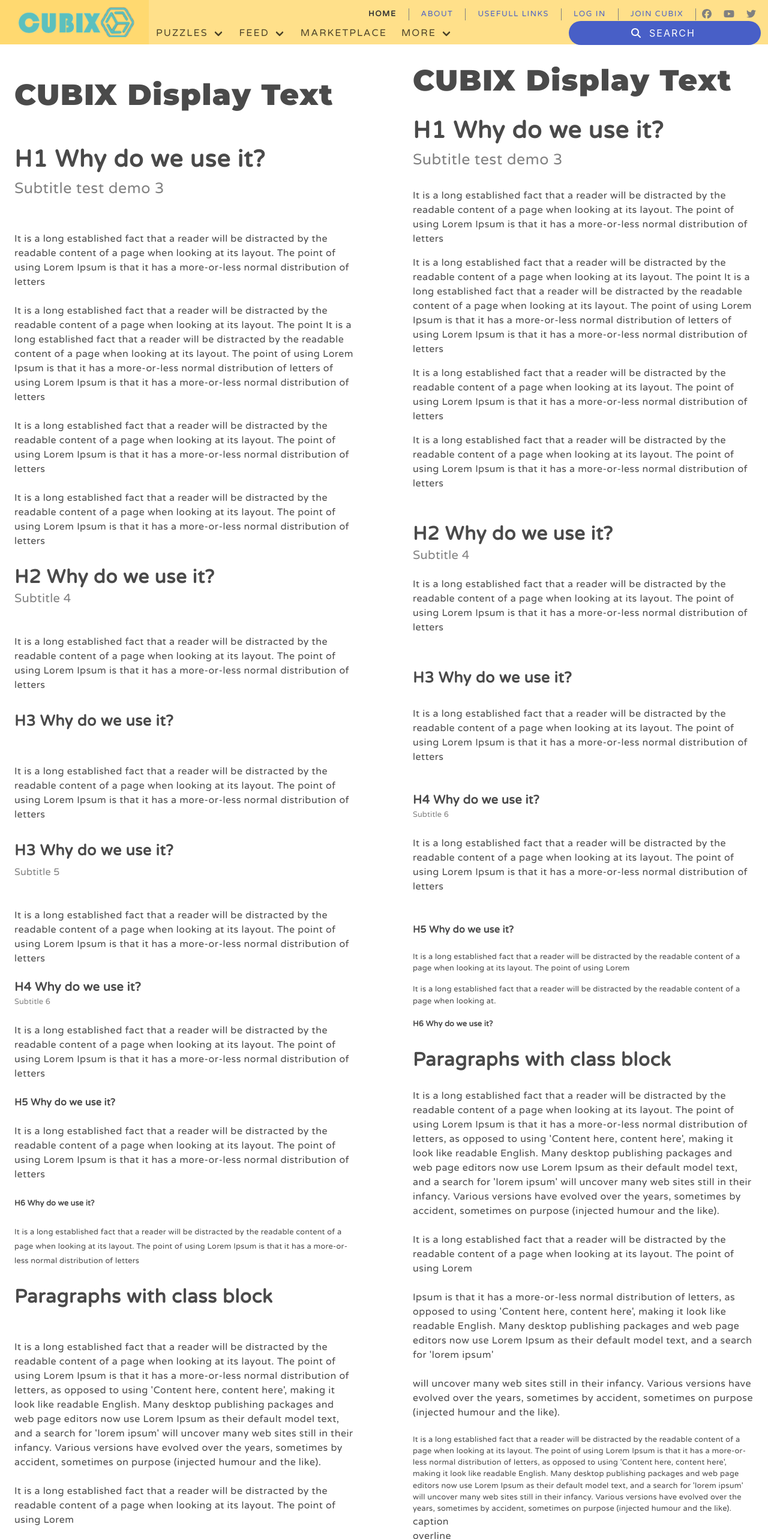
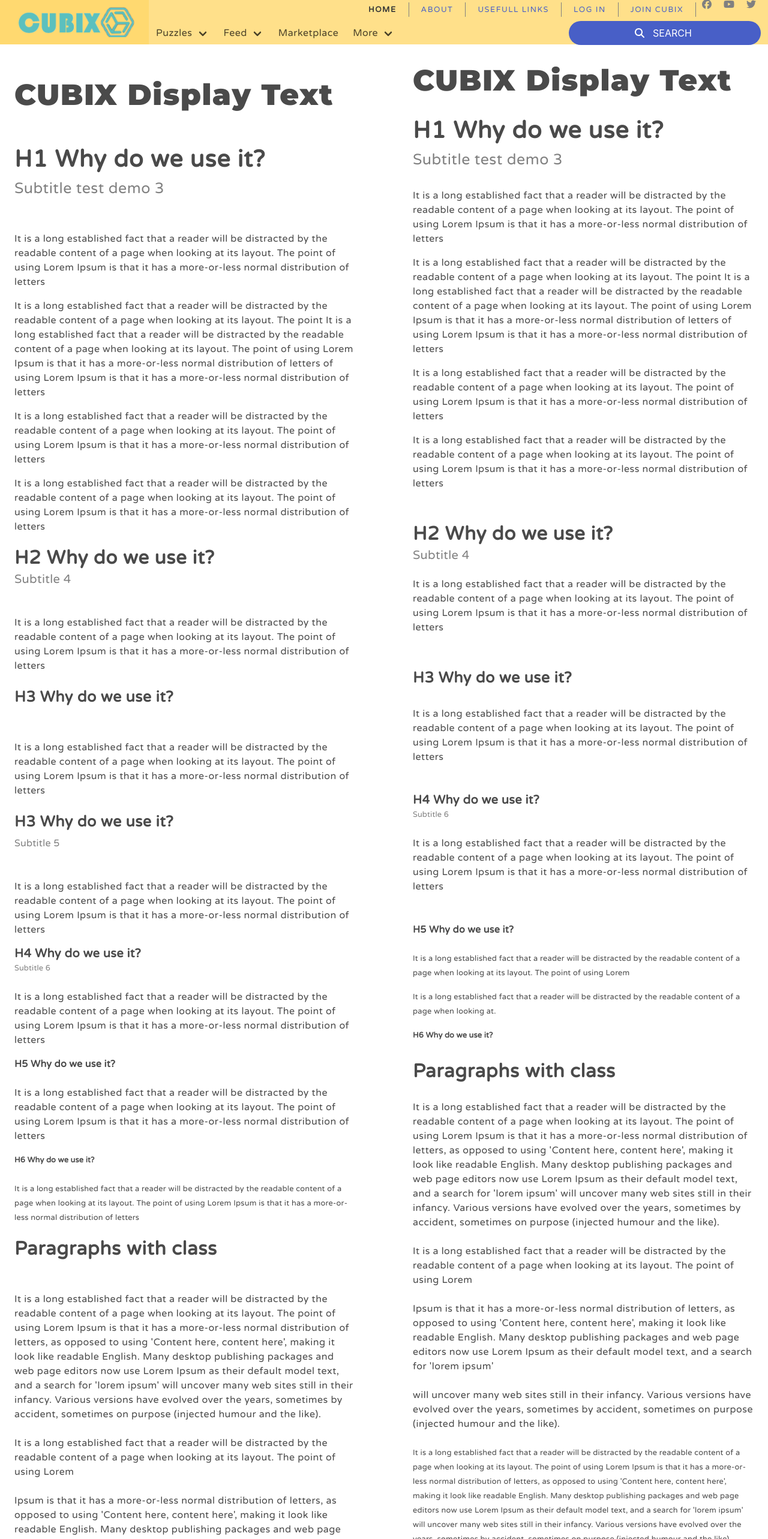
Before and after one commit to a-spasov/cubix, a Vue app: page / in a window 1280 px wide. Shown: the top 2566 px of the page at 60% size. Built offline with nearby package versions, Linux system fonts and the light colour scheme.

Commit message:
setup project: spacings

```diff
--- a/src/assets/sass/typography.scss
+++ b/src/assets/sass/typography.scss
@@ -11,7 +11,7 @@
   --grid-unit: 1.5rem;
 
   /* font sizes */
-  --text-xxs: calc(var(--text-base-size) / pow(var(--text-scale-ratio) * (var(--text-scale-ratio))));
+  --text-xxs: calc(var(--text-base-size) / (var(--text-scale-ratio) * (var(--text-scale-ratio))S));
   --text-xs: calc(var(--text-base-size) / (var(--text-scale-ratio)));
   --text-s: var(--text-base-size);
   --text-m: calc(var(--text-base-size) * var(--text-scale-ratio));
@@ -181,7 +181,6 @@ h6,
 @for $c from 3 through 6 {
   .subtitle-#{$c} {
     font-weight: 500;
-    // line-height: 150%;
     color: gray;
   }
 }
@@ -194,169 +193,18 @@ h6,
 }
 
 .caption {
-  font-size: var(--text-xxs);
-  line-height: 150%;
+  font-size: var(--text-xs);
+  line-height: var(--grid-line-m);
   letter-spacing: 0.4px;
 }
 
-.overline-1 {
-  font-size: var(--text-s);
-  text-transform: uppercase;
-  line-height: 150%;
-  letter-spacing: 2px;
-}
-
-.overline-2 {
+.overline{
   font-size: var(--text-xs);
   text-transform: uppercase;
-  line-height: 150%;
+  line-height: var(--grid-line-m);
   letter-spacing: 1.5px;
 }
 
-.overline-3 {
-  font-size: var(--text-xxs);
-  text-transform: uppercase;
-  line-height: 150%;
-  letter-spacing: 1px;
+p {
+  margin-bottom: var(--space-s);
 }
-
-
-.mine {
-  body,
-.body-1 {
-  font-family: var(--font-primary);
-  font-size: var(--text-base-size);
-  line-height: 150%;
-  letter-spacing: 0.5px;
-}
-
-.body-2 {
-  font-size: var(--text-xs);
-  line-height: 150%;
-  letter-spacing: 0.25px;
-}
-
-.display {
-  font-family: var(--font-secondary);
-  font-size: var(--text-xxxl);
-  font-weight: 900;
-  line-height: 72px;
-  letter-spacing: 1.5px;
-}
-
-h1,
-.title-1 {
-  line-height: 48px;
-  font-size: var(--text-xxl);
-  letter-spacing: 1px;
-}
-
-h2,
-.title-2 {
-  line-height: 48px;
-  font-size: var(--text-xl);
-  letter-spacing: 0.75px;
-}
-
-h3,
-.title-3 {
-  line-height: 48px;
-  font-size: var(--text-l);
-  letter-spacing: 0.5px;
-}
-
-h4,
-.title-4 {
-  line-height: 24px;
-  font-size: var(--text-m);
-  letter-spacing: 0.35px;
-}
-
-h5,
-.title-5 {
-  line-height: 24px;
-  font-size: var(--text-s);
-  letter-spacing: 0.25px;
-}
-
-h6,
-.title-6 {
-  line-height: 24px;
-  font-size: var(--text-xs);
-  letter-spacing: 0.15px;
-}
-
-@for $i from 1 through 6 {
-  h#{$i},
-  .title-#{$i} {
-    font-weight: 700;
-    // line-height: 110%;
-  }
-}
-
-.subtitle-3 {
-  line-height: 48px;
-  font-size: var(--text-l);
-  letter-spacing: 0.5px;
-}
-
-.subtitle-4 {
-  line-height: 24px;
-  font-size: var(--text-m);
-  letter-spacing: 0.35px;
-}
-
-.subtitle-5 {
-  line-height: 24px;
-  font-size: var(--text-s);
-  letter-spacing: 0.25px;
-}
-
-.subtitle-6 {
-  line-height: 24px;
-  font-size: var(--text-xs);
-  letter-spacing: 0.15px;
-}
-
-@for $c from 3 through 6 {
-  .subtitle-#{$c} {
-    font-weight: 500;
-    // line-height: 150%;
-    color: gray;
-  }
-}
-
-.btn {
-  font-size: var(--text-xs);
-  text-transform: uppercase;
-  line-height: 150%;
-  letter-spacing: 1.25px;
-}
-
-.caption {
-  font-size: var(--text-xxs);
-  line-height: 150%;
-  letter-spacing: 0.4px;
-}
-
-.overline-1 {
-  font-size: var(--text-s);
-  text-transform: uppercase;
-  line-height: 150%;
-  letter-spacing: 2px;
-}
-
-.overline-2 {
-  font-size: var(--text-xs);
-  text-transform: uppercase;
-  line-height: 150%;
-  letter-spacing: 1.5px;
-}
-
-.overline-3 {
-  font-size: var(--text-xxs);
-  text-transform: uppercase;
-  line-height: 150%;
-  letter-spacing: 1px;
-}
-}
--- a/src/components/layout/SiteHeader.vue
+++ b/src/components/layout/SiteHeader.vue
@@ -9,13 +9,13 @@
       <div style="display: flex; flex-direction: column; width: 100%;">
         <nav class="level" style="height: 36px; margin: 0; display: flex; align-items: flex-end;">
           <div class="level-right" style="margin-left: auto">
-            <p class="level-item overline-2" style="border-right: 1px solid gray; padding: 0 20px; margin: 0;"><strong>Home</strong>
+            <p class="level-item overline" style="border-right: 1px solid gray; padding: 0 20px; margin: 0;"><strong>Home</strong>
             </p>
-            <p class="level-item overline-2" style="border-right: 1px solid gray; padding: 0 20px; margin: 0;"><a>About</a></p>
-            <p class="level-item overline-2" style="border-right: 1px solid gray; padding: 0 20px; margin: 0;"><a>Usefull links</a>
+            <p class="level-item overline" style="border-right: 1px solid gray; padding: 0 20px; margin: 0;"><a>About</a></p>
+            <p class="level-item overline" style="border-right: 1px solid gray; padding: 0 20px; margin: 0;"><a>Usefull links</a>
             </p>
-            <p class="level-item overline-2" style="border-right: 1px solid gray; padding: 0 20px; margin: 0;"><a>Log in</a></p>
-            <p class="level-item overline-2" style="border-right: 1px solid gray; padding: 0 20px; margin: 0;"><a>Join Cubix</a></p>
+            <p class="level-item overline" style="border-right: 1px solid gray; padding: 0 20px; margin: 0;"><a>Log in</a></p>
+            <p class="level-item overline" style="border-right: 1px solid gray; padding: 0 20px; margin: 0;"><a>Join Cubix</a></p>
             <p><font-awesome-icon icon="fa-brands fa-facebook" style="font-size: 1em; padding: 0 10px; color: gray;" /></p>
             <p><font-awesome-icon icon="fa-brands fa-youtube" style="font-size: 1em; padding: 0 10px; color: gray;" /></p>
             <p><font-awesome-icon icon="fa-brands fa-twitter" style="font-size: 1em; padding: 0 20px 0 10px; color: gray;" /></p>
@@ -140,11 +140,11 @@
                 </div>
               </div>
             </div>
-            <a class="navbar-item overline-1">
+            <a class="navbar-item">
               Marketplace
             </a>
             <div class="navbar-item has-dropdown is-hoverable">
-              <a class="navbar-link overline-1">
+              <a class="navbar-link">
                 More
               </a>
 
@@ -166,7 +166,7 @@
             </div>
           </div>
           <div class="navbar-item is-hoverable" style="">
-            <button class="button is-rounded is-link overline-1" style="width: 320px;">
+            <button class="button is-rounded is-link" style="width: 320px;">
               <span class="icon is-small is-left" style="display: inline-block; margin-right: 10px;">
                 <font-awesome-icon icon="fa-solid fa-magnifying-glass" />
               </span>
--- a/src/layouts/DesktopLayout.vue
+++ b/src/layouts/DesktopLayout.vue
@@ -52,58 +52,58 @@ import SiteFooter from '../components/layout/SiteFooter.vue';
         <h1 class="display spaced">CUBIX Display Text</h1>
         <h1 class="">H1 Why do we use it?</h1>
         <p class="subtitle-3 spaced">Subtitle test demo 3</p>
-        <p class="body-1 block">
+        <p class="body-1">
           It is a long established fact that a reader will be distracted by the readable content of a page when looking at
           its layout. The point of using Lorem Ipsum is that it has a more-or-less normal distribution of letters
         </p>
-        <p class="body-1 block">
+        <p class="body-1">
           It is a long established fact that a reader will be distracted by the readable content of a page when looking at
           its layout. The point It is a long established fact that a reader will be distracted by the readable content of a page when looking at
           its layout. The point of using Lorem Ipsum is that it has a more-or-less normal distribution of letters of using Lorem Ipsum is that it has a more-or-less normal distribution of letters
         </p>
-        <p class="body-1 block">
+        <p class="body-1">
           It is a long established fact that a reader will be distracted by the readable content of a page when looking at
           its layout. The point of using Lorem Ipsum is that it has a more-or-less normal distribution of letters
         </p>
-        <p class="body-1 block">
+        <p class="body-1">
           It is a long established fact that a reader will be distracted by the readable content of a page when looking at
           its layout. The point of using Lorem Ipsum is that it has a more-or-less normal distribution of letters
         </p>
         <h2 class="">H2 Why do we use it?</h2>
         <p class="subtitle-4 spaced">Subtitle 4</p>
-        <p class="body-1 block">
+        <p class="body-1">
           It is a long established fact that a reader will be distracted by the readable content of a page when looking at
           its layout. The point of using Lorem Ipsum is that it has a more-or-less normal distribution of letters
         </p>
         <h3 class="spaced">H3 Why do we use it?</h3>
         <!-- <p class="subtitle-5 spaced">Subtitle 5</p> -->
-        <p class="body-1 block">
+        <p class="body-1">
           It is a long established fact that a reader will be distracted by the readable content of a page when looking at
           its layout. The point of using Lorem Ipsum is that it has a more-or-less normal distribution of letters
         </p>
         <h3 class="">H3 Why do we use it?</h3>
         <p class="subtitle-5 spaced">Subtitle 5</p>
-        <p class="body-1 block">
+        <p class="body-1">
           It is a long established fact that a reader will be distracted by the readable content of a page when looking at
           its layout. The point of using Lorem Ipsum is that it has a more-or-less normal distribution of letters
         </p>
         <h4>H4 Why do we use it?</h4>
         <p class="subtitle-6 spaced">Subtitle 6</p>
-        <p class="body-1 block">
+        <p class="body-1">
           It is a long established fact that a reader will be distracted by the readable content of a page when looking at
           its layout. The point of using Lorem Ipsum is that it has a more-or-less normal distribution of letters
         </p>
         <h5 class="spaced">H5 Why do we use it?</h5>
-        <p class="body-1 block">
+        <p class="body-1">
           It is a long established fact that a reader will be distracted by the readable content of a page when looking at
           its layout. The point of using Lorem Ipsum is that it has a more-or-less normal distribution of letters
         </p>
         <h6 class="spaced">H6 Why do we use it?</h6>
-        <p class="body-2 block">
+        <p class="body-2">
           It is a long established fact that a reader will be distracted by the readable content of a page when looking at
           its layout. The point of using Lorem Ipsum is that it has a more-or-less normal distribution of letters
         </p>
-        <h2 class="spaced">Paragraphs with class block</h2>
+        <h2 class="spaced">Paragraphs with class</h2>
         <p class="block">
           It is a long established fact that a reader will be distracted by the readable content of a page when looking at
           its layout. The point of using Lorem Ipsum is that it has a more-or-less normal distribution of letters, as
@@ -133,11 +133,7 @@ import SiteFooter from '../components/layout/SiteFooter.vue';
           accident, sometimes on purpose (injected humour and the like).
         </p>
         <p class="caption">caption</p>
-        <p class="overline-1">overline 1</p>
-        <p class="overline-2">overline 2</p>
-        <p class="overline-3">overline 3</p>
-
-
+        <p class="overline">overline 1</p>
         <button class="button btn is-primary">Action</button>
       </article>
       <article class="mine" style="flex: 1 1 0;">
@@ -188,7 +184,7 @@ import SiteFooter from '../components/layout/SiteFooter.vue';
           It is a long established fact that a reader will be distracted by the readable content of a page when looking at.
         </p>
         <h6 class="mb-24">H6 Why do we use it?</h6>
-        <h2 class="mb-24">Paragraphs with class block</h2>
+        <h2 class="mb-24">Paragraphs with class</h2>
         <p class="block">
           It is a long established fact that a reader will be distracted by the readable content of a page when looking at
           its layout. The point of using Lorem Ipsum is that it has a more-or-less normal distribution of letters, as
@@ -218,9 +214,7 @@ import SiteFooter from '../components/layout/SiteFooter.vue';
           accident, sometimes on purpose (injected humour and the like).
         </p>
         <p class="caption">caption</p>
-        <p class="overline mb-80">overline</p>
-
-
+        <p class="overline">overline 1</p>
         <button class="button btn is-primary">Action</button>
       </article>
     </div>
```
